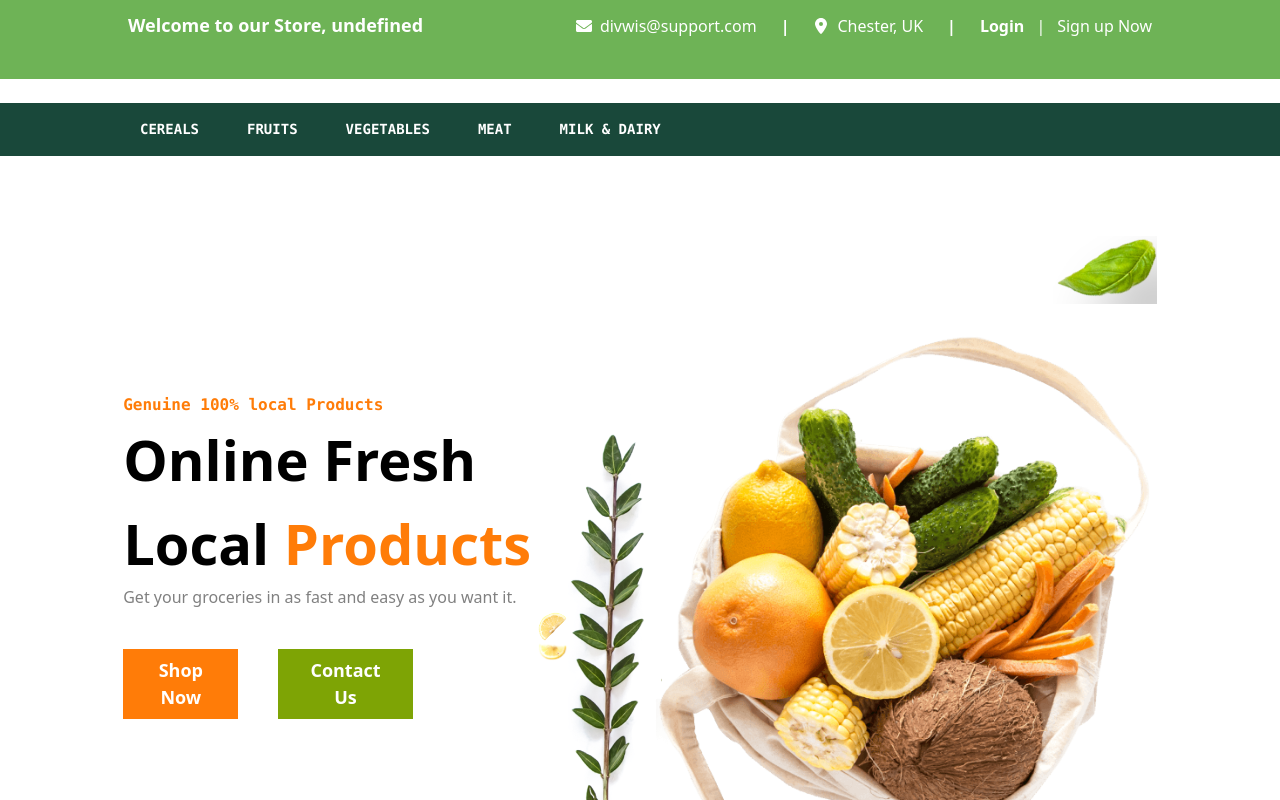
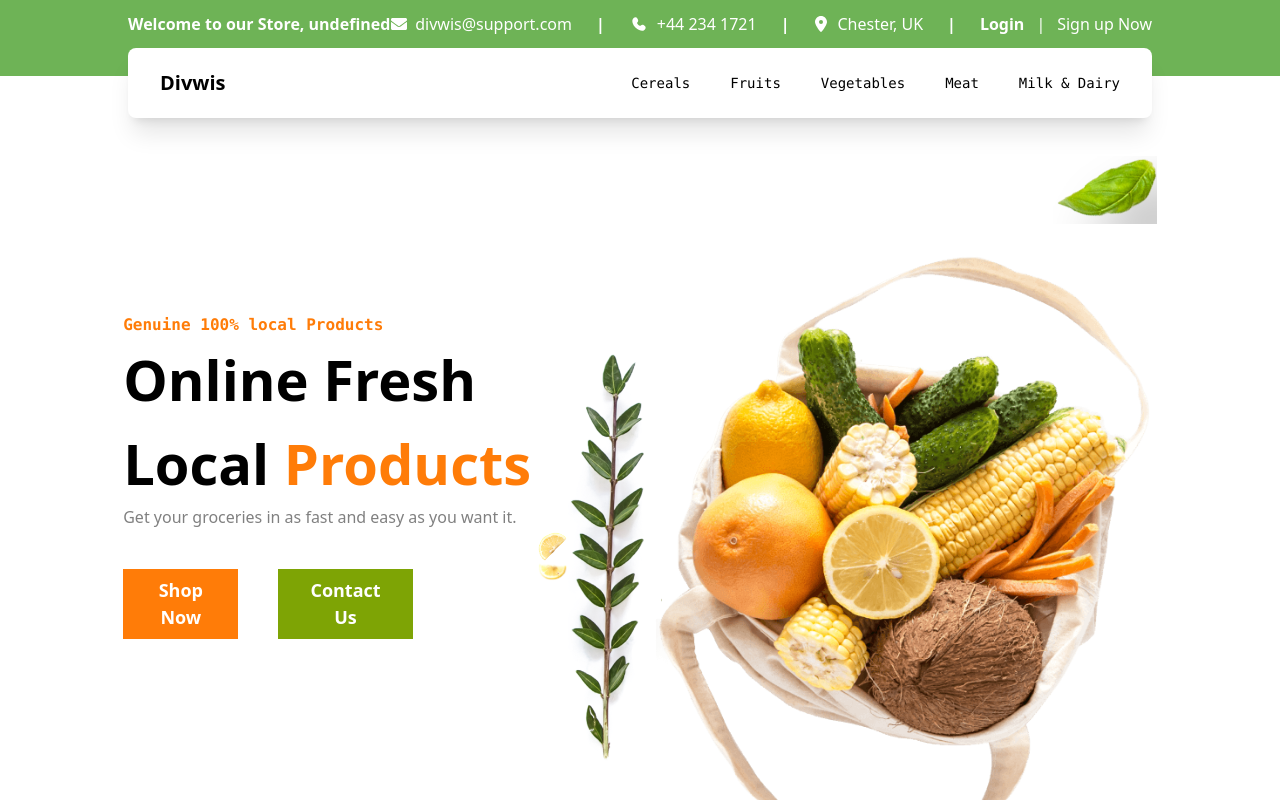
Before and after one commit to Frokesy/divwis, a React (Vite) app: page / in a window 1280 px wide. Shown: the top 800 px of the page. Built offline with nearby package versions, Linux system fonts and the light colour scheme; no server answers; the database is empty.

Commit message:
modified NavMenu

```diff
--- a/src/components/defaults/Header.tsx
+++ b/src/components/defaults/Header.tsx
@@ -1,11 +1,11 @@
 import { useState } from "react";
 import AuthModal from "../modals/AuthModal";
-import { Cart, LocationIcon, UserIcon } from "../svgs/Icons";
 import Hamburger from "hamburger-react";
 import Drawer from "./Drawer";
 import { supabase } from "../../../utils/supabaseClient";
 import { FaEnvelope } from "react-icons/fa";
 import { FaLocationDot } from "react-icons/fa6";
+import { Phone } from "../svgs/Icons";
 
 const Header = () => {
   const [isOpen, setIsOpen] = useState(false);
@@ -45,11 +45,16 @@ const Header = () => {
     <>
       <div className="bg-[#6eb356] text-[#fff] w-[100%] pt-3 pb-10">
         <div className="w-[80vw] mx-auto flex justify-between">
-          <h2 className="text-[18px] font-semibold">Welcome to our Store{`, ${name}`}</h2>
+          <h2 className="text-[16px] font-semibold">Welcome to our Store{`, ${name}`}</h2>
           <div className="flex items-center space-x-6">
             <div className="flex items-center space-x-2">
               <FaEnvelope />
               <span>divwis@support.com</span>
+            </div>
+            <span className="font-bold">|</span>
+            <div className="flex items-center space-x-2">
+              <Phone />
+              <span>+44 234 1721</span>
             </div>
             <span className="font-bold">|</span>
             <div className="flex items-center space-x-2">
--- a/src/components/defaults/NavMenu.tsx
+++ b/src/components/defaults/NavMenu.tsx
@@ -1,16 +1,20 @@
+import Logo from "./Logo";
+
 const NavMenu = () => {
   return (
-    <div className="w-[100%] bg-[#19483a] lg:mt-6 mt-2">
-        <div className="lg:w-[80vw] w-[95vw] text-[#fff] lg:text-[14px] text-[11px] uppercase font-semibold font-mono mx-auto flex items-center lg:space-x-6 space-x-8">
-            <span className="cursor-pointer transition-colors duration-700 ease-in-out hover:bg-[#051410] py-4 lg:px-3">Cereals</span>
-            <span className="cursor-pointer transition-colors duration-700 ease-in-out hover:bg-[#051410] py-3 lg:px-3">Fruits</span>
-            <span className="cursor-pointer transition-colors duration-700 ease-in-out hover:bg-[#051410] py-3 lg:px-3">Vegetables</span>
-            <span className="cursor-pointer transition-colors duration-700 ease-in-out hover:bg-[#051410] py-3 lg:px-3">Meat</span>
-            <span className="cursor-pointer transition-colors duration-700 ease-in-out hover:bg-[#051410] py-3 lg:px-3">Milk & Dairy</span>
+    <div className="w-[100%] absolute top-12">
+      <div className="lg:w-[80vw] w-[95vw] bg-[#fff] mx-auto shadow-xl rounded-lg min-h-[70px] flex items-center justify-between px-8">
+        <Logo />
+        <div className="lg:text-[14px] text-[11px] font-mono space-x-10">
+          <span className="cursor-pointer">Cereals</span>
+          <span className="cursor-pointer">Fruits</span>
+          <span className="cursor-pointer">Vegetables</span>
+          <span className="cursor-pointer">Meat</span>
+          <span className="cursor-pointer">Milk & Dairy</span>
         </div>
+      </div>
+    </div>
+  );
+};
 
-    </div>
-  )
-}
-
-export default NavMenu
+export default NavMenu;
--- a/src/components/svgs/Icons.tsx
+++ b/src/components/svgs/Icons.tsx
@@ -15,7 +15,7 @@ export const Phone = () => (
     <g id="SVGRepo_iconCarrier">
       <path
         d="M10.0376 5.31617L10.6866 6.4791C11.2723 7.52858 11.0372 8.90532 10.1147 9.8278C10.1147 9.8278 10.1147 9.8278 10.1147 9.8278C10.1146 9.82792 8.99588 10.9468 11.0245 12.9755C13.0525 15.0035 14.1714 13.8861 14.1722 13.8853C14.1722 13.8853 14.1722 13.8853 14.1722 13.8853C15.0947 12.9628 16.4714 12.7277 17.5209 13.3134L18.6838 13.9624C20.2686 14.8468 20.4557 17.0692 19.0628 18.4622C18.2258 19.2992 17.2004 19.9505 16.0669 19.9934C14.1588 20.0658 10.9183 19.5829 7.6677 16.3323C4.41713 13.0817 3.93421 9.84122 4.00655 7.93309C4.04952 6.7996 4.7008 5.77423 5.53781 4.93723C6.93076 3.54428 9.15317 3.73144 10.0376 5.31617Z"
-        fill="#767676"
+        fill="#ffffff"
       ></path>
     </g>
   </svg>
```
